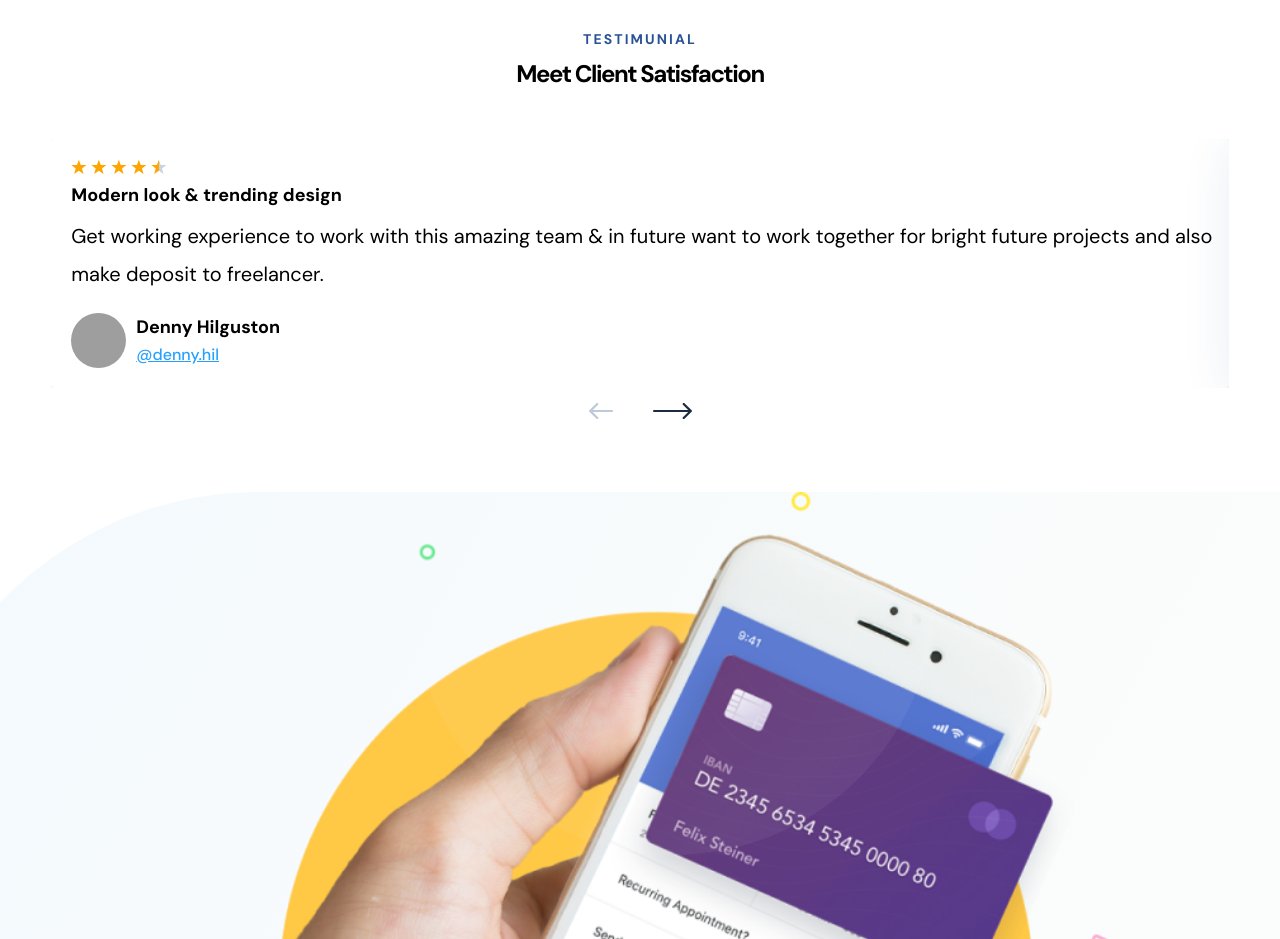
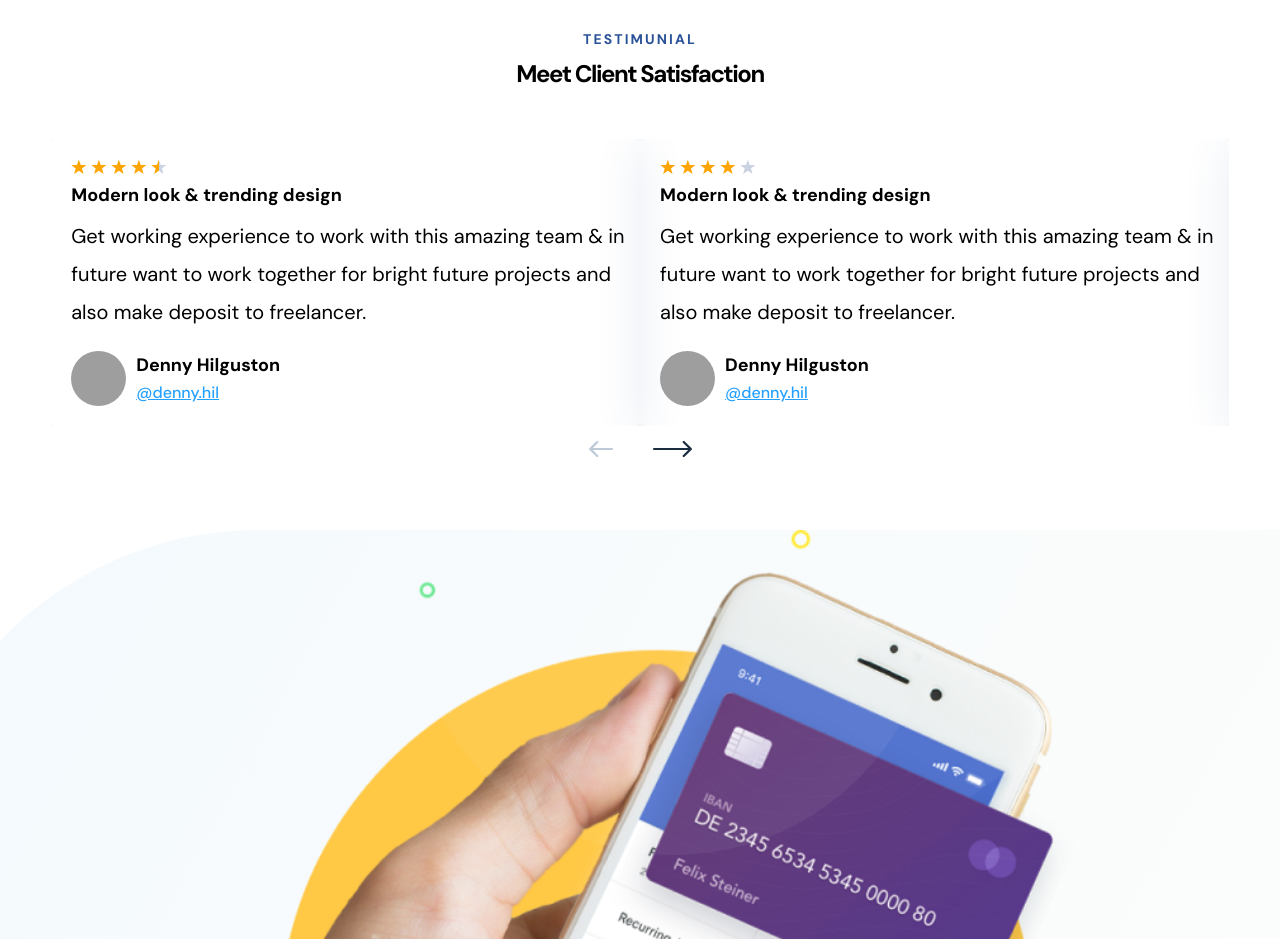
Before and after one commit to vaiperlexmar/landguru-landing, a React (Vite) app: page / in a window 1280 px wide. Shown: the part 4720-5659 px from the top of the page. Built offline with nearby package versions, Linux system fonts and the light colour scheme; data requests are answered from the project's data file; grey boxes are pictures that could not be loaded.

Commit message:
style: Add style for review section

```diff
--- a/src/index.css
+++ b/src/index.css
@@ -810,4 +810,13 @@ section {
   .functions__shape-1 {
     display: none;
   }
+
+  /*-----------------------------------*\
+    #REVIEWS
+  \*-----------------------------------*/
+
+  .slider-wrapper {
+    display: grid;
+    grid-template-columns: 50% 50%;
+  }
 }
```
